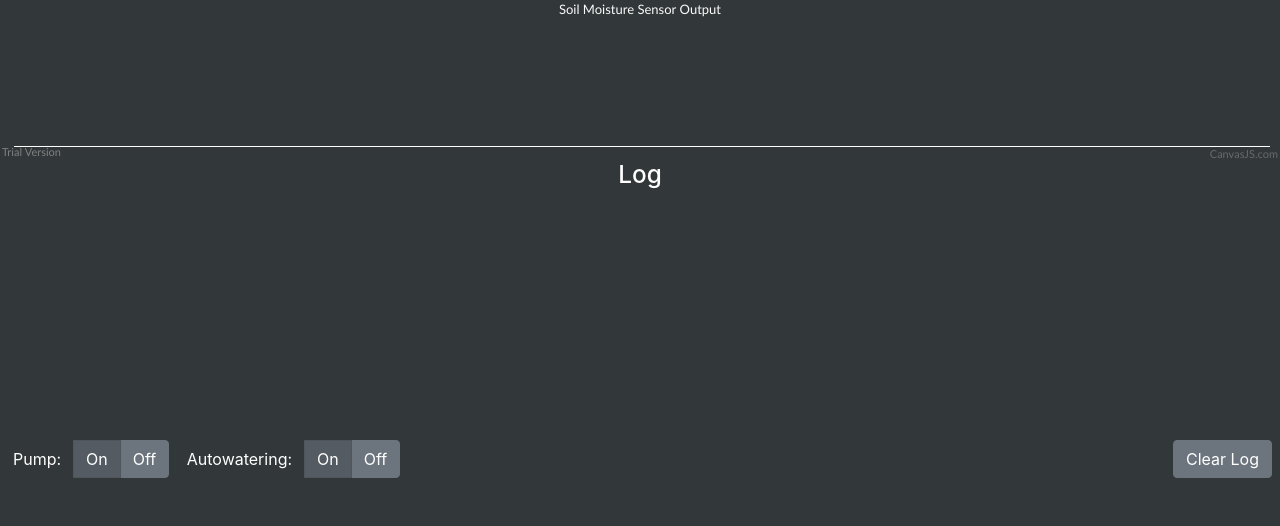
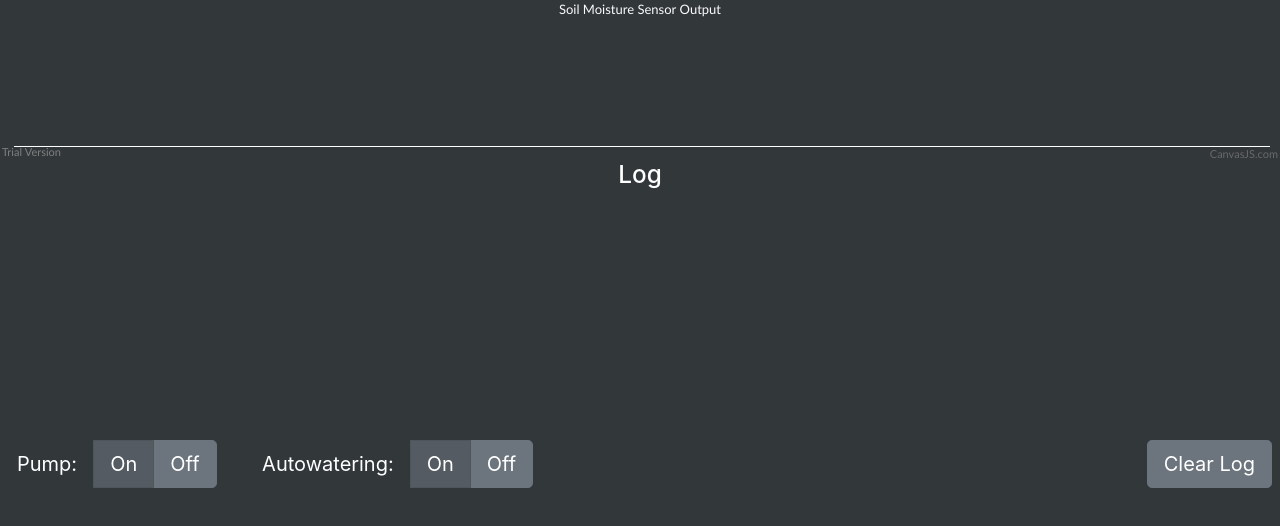
Before and after one commit to tloesch/node-rpi-autowatering, a website: page public/index.html in a window 1280 px wide. Drawn offline with nearby package versions, Linux system fonts and the light colour scheme; no server answers.

Commit message:
some styling changes for the control elements

```diff
--- a/public/index.html
+++ b/public/index.html
@@ -13,25 +13,25 @@
         </div>
 
         <div id="controlsContainer" style="position:absolute; top: 55%;color:white;width:100%">
-            <div class="btn-group btn-group-toggle" data-toggle="buttons">
-                <label class="btn" style="color: white">Pump:</label>
-                <label class="btn btn-secondary active">
+            <div class="btn-group btn-group-toggle mr-4" data-toggle="buttons">
+                <label class="btn btn-lg" style="color: white">Pump:</label>
+                <label class="btn btn-lg btn-secondary active">
                     <input type="radio" name="pumpoption" id="pumpoptionon" autocomplete="off"> On
                 </label>
-                <label class="btn btn-secondary">
+                <label class="btn btn-lg btn-secondary">
                     <input type="radio" name="pumpoption" id="pumpoptionoff" autocomplete="off"> Off
                 </label>
             </div>
             <div class="btn-group btn-group-toggle" data-toggle="buttons" id="autowateringoption">
-                <label class="btn" style="color: white">Autowatering:</label>
-                <label class="btn btn-secondary active">
+                <label class="btn btn-lg" style="color: white">Autowatering:</label>
+                <label class="btn btn-lg btn-secondary active">
                     <input type="radio" name="autowateringoption" id="autowateringoptionon" autocomplete="off"> On
                 </label>
-                <label class="btn btn-secondary">
+                <label class="btn btn-lg btn-secondary">
                     <input type="radio" name="autowateringoption" id="autowateringoptionoff" autocomplete="off"> Off
                 </label>
             </div>
-            <button type="button" id='clearLogButton' class="btn btn-secondary mr-2 float-right">Clear Log</button>
+            <button type="button" id='clearLogButton' class="btn btn-lg btn-secondary mr-2 float-right">Clear Log</button>
 
         </div>
 
```
